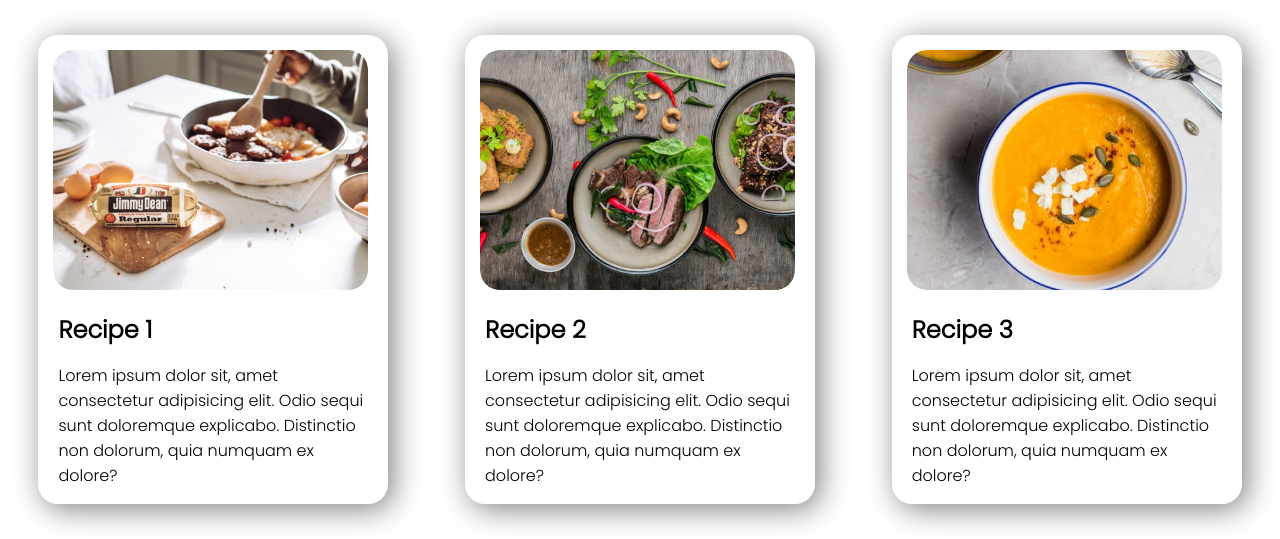
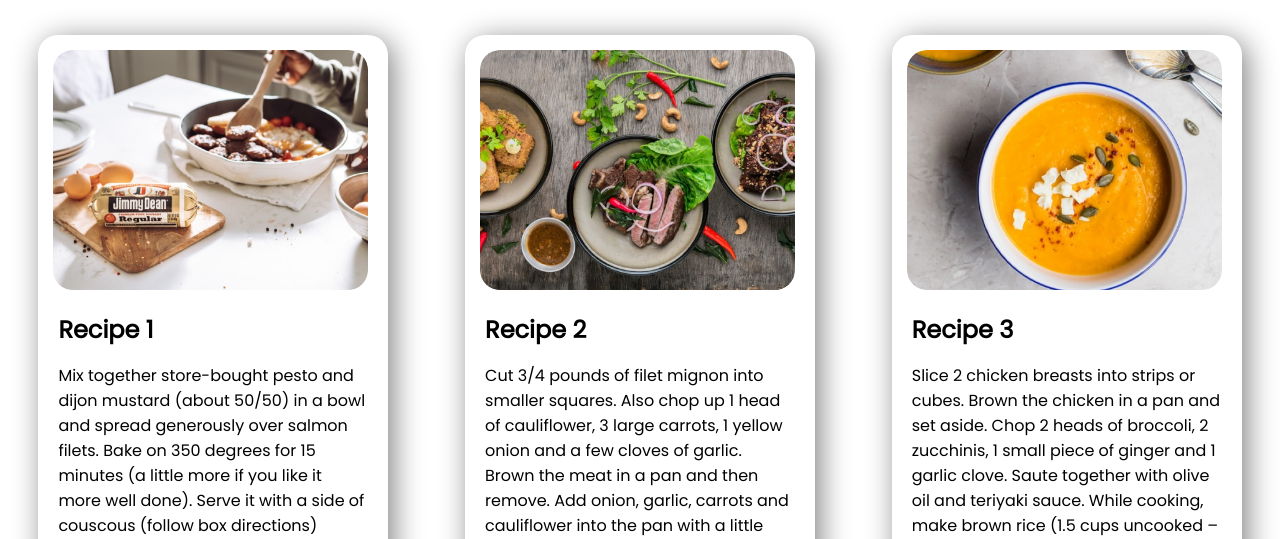
Before and after one commit to ZRShamim/FoodNetwork, a plain HTML site: page index.html in a window 1280 px wide. Shown: the part 1535-2074 px from the top of the page. Drawn offline with Linux system fonts and the light colour scheme.

Commit message:
Lorem Changed

```diff
--- a/index.html
+++ b/index.html
@@ -5,9 +5,10 @@
     <meta http-equiv="X-UA-Compatible" content="IE=edge" />
     <meta name="viewport" content="width=device-width, initial-scale=1.0" />
     <link
-      href="https://fonts.googleapis.com/css2?family=Poppins:wght@300&display=swap"
+      href="https://fonts.googleapis.com/css2?family=Poppins&display=swap"
       rel="stylesheet"
     />
+
     <link rel="stylesheet" href="./styles.css" />
     <title>Food Network</title>
   </head>
@@ -65,27 +66,32 @@
           <img src="./images/food/Project Cover.jpg" alt="" />
           <h2>Recipe 1</h2>
           <p>
-            Lorem ipsum dolor sit, amet consectetur adipisicing elit. Odio sequi
-            sunt doloremque explicabo. Distinctio non dolorum, quia numquam ex
-            dolore?
+            Mix together store-bought pesto and dijon mustard (about 50/50) in a
+            bowl and spread generously over salmon filets. Bake on 350 degrees
+            for 15 minutes (a little more if you like it more well done). Serve
+            it with a side of couscous (follow box directions) mixed.
           </p>
         </div>
         <div class="recipe">
           <img src="./images/food/Project Cover1.jpg" alt="" />
           <h2>Recipe 2</h2>
           <p>
-            Lorem ipsum dolor sit, amet consectetur adipisicing elit. Odio sequi
-            sunt doloremque explicabo. Distinctio non dolorum, quia numquam ex
-            dolore?
+            Cut 3/4 pounds of filet mignon into smaller squares. Also chop up 1
+            head of cauliflower, 3 large carrots, 1 yellow onion and a few
+            cloves of garlic. Brown the meat in a pan and then remove. Add
+            onion, garlic, carrots and cauliflower into the pan with a little
+            olive oil and cook until soft.
           </p>
         </div>
         <div class="recipe">
           <img src="./images/food/Project Cover.png" alt="" />
           <h2>Recipe 3</h2>
           <p>
-            Lorem ipsum dolor sit, amet consectetur adipisicing elit. Odio sequi
-            sunt doloremque explicabo. Distinctio non dolorum, quia numquam ex
-            dolore?
+            Slice 2 chicken breasts into strips or cubes. Brown the chicken in a
+            pan and set aside. Chop 2 heads of broccoli, 2 zucchinis, 1 small
+            piece of ginger and 1 garlic clove. Saute together with olive oil
+            and teriyaki sauce. While cooking, make brown rice (1.5 cups
+            uncooked – follow box instructions).
           </p>
         </div>
       </div>
```
